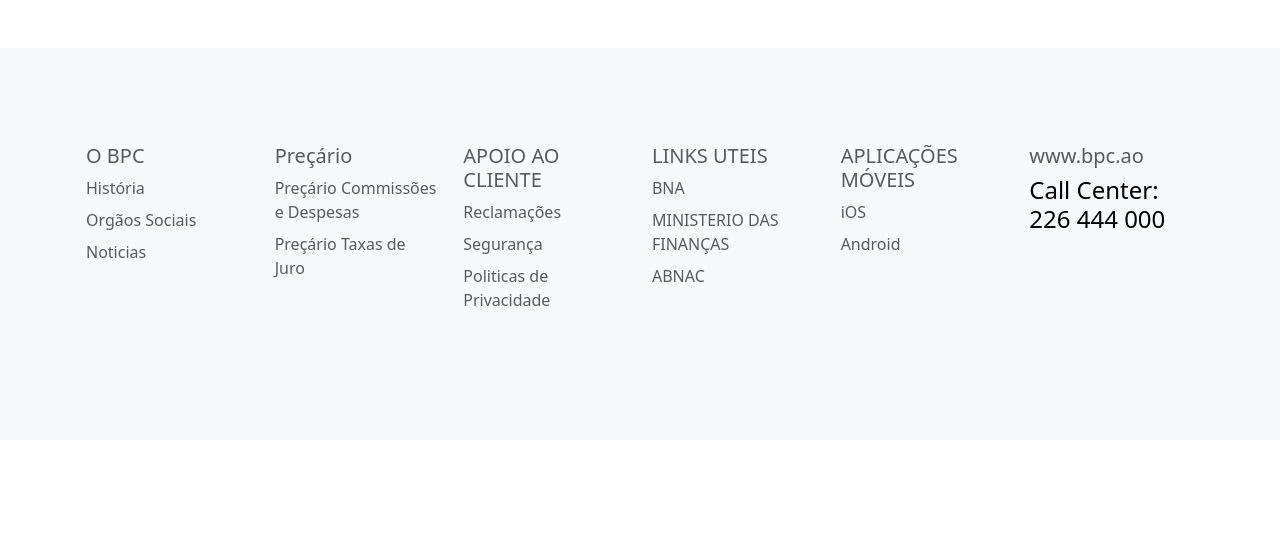
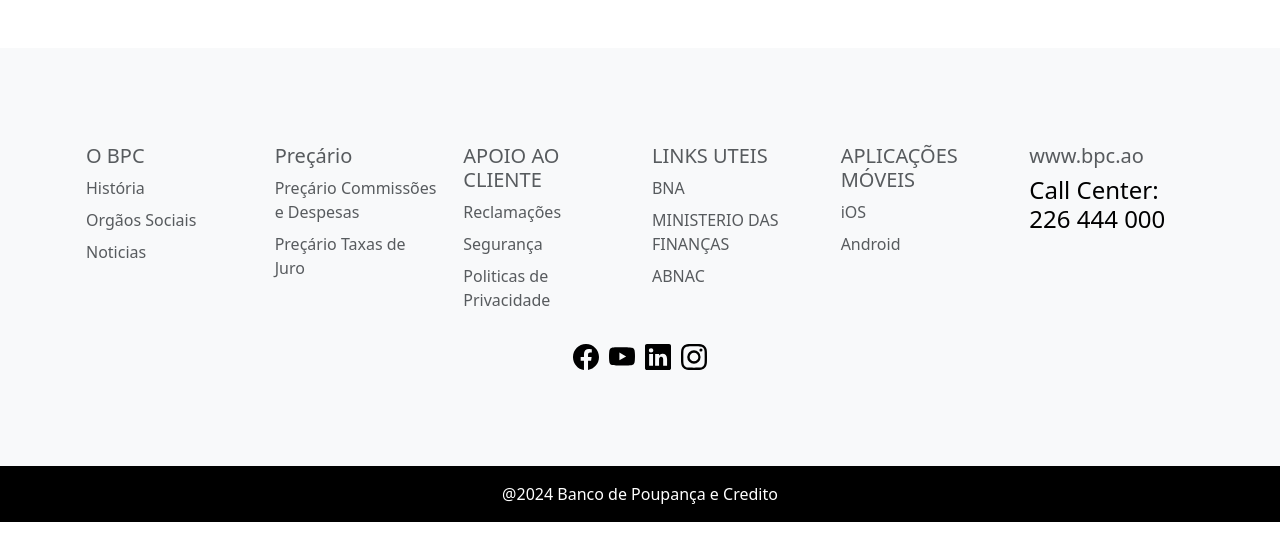
Before and after one commit to JSMbengui/test-web, a plain HTML site: page base/index.html in a window 1280 px wide. Drawn offline with Linux system fonts and the light colour scheme.

Commit message:
feat: add the footer style

```diff
--- a/base/index.html
+++ b/base/index.html
@@ -64,8 +64,55 @@
           </ul>
         </div>
       </div>
+
+      <div class="row">
+        <div class="col-12 text-center">
+          <div style="display: flex; gap: 10px; justify-content: center; align-items: center;">
+            <a href="#" class="text-black text-decoration-none">
+              <svg xmlns="http://www.w3.org/2000/svg" width="26" height="26" fill="currentColor" class="bi bi-facebook"
+                viewBox="0 0 16 16">
+                <path
+                  d="M16 8.049c0-4.446-3.582-8.05-8-8.05C3.58 0-.002 3.603-.002 8.05c0 4.017 2.926 7.347 6.75 7.951v-5.625h-2.03V8.05H6.75V6.275c0-2.017 1.195-3.131 3.022-3.131.876 0 1.791.157 1.791.157v1.98h-1.009c-.993 0-1.303.621-1.303 1.258v1.51h2.218l-.354 2.326H9.25V16c3.824-.604 6.75-3.934 6.75-7.951">
+                </path>
+              </svg>
+            </a>
+
+            <a href="#" class="text-black text-decoration-none"><svg xmlns="http://www.w3.org/2000/svg" width="26"
+                height="26" fill="currentColor" class="bi bi-youtube" viewBox="0 0 16 16">
+                <path
+                  d="M8.051 1.999h.089c.822.003 4.987.033 6.11.335a2.01 2.01 0 0 1 1.415 1.42c.101.38.172.883.22 1.402l.01.104.022.26.008.104c.065.914.073 1.77.074 1.957v.075c-.001.194-.01 1.108-.082 2.06l-.008.105-.009.104c-.05.572-.124 1.14-.235 1.558a2.01 2.01 0 0 1-1.415 1.42c-1.16.312-5.569.334-6.18.335h-.142c-.309 0-1.587-.006-2.927-.052l-.17-.006-.087-.004-.171-.007-.171-.007c-1.11-.049-2.167-.128-2.654-.26a2.01 2.01 0 0 1-1.415-1.419c-.111-.417-.185-.986-.235-1.558L.09 9.82l-.008-.104A31 31 0 0 1 0 7.68v-.123c.002-.215.01-.958.064-1.778l.007-.103.003-.052.008-.104.022-.26.01-.104c.048-.519.119-1.023.22-1.402a2.01 2.01 0 0 1 1.415-1.42c.487-.13 1.544-.21 2.654-.26l.17-.007.172-.006.086-.003.171-.007A100 100 0 0 1 7.858 2zM6.4 5.209v4.818l4.157-2.408z">
+                </path>
+              </svg>
+            </a>
+
+            <a href="#" class="text-black text-decoration-none">
+              <svg xmlns="http://www.w3.org/2000/svg" width="26" height="26" fill="currentColor" class="bi bi-linkedin"
+                viewBox="0 0 16 16">
+                <path
+                  d="M0 1.146C0 .513.526 0 1.175 0h13.65C15.474 0 16 .513 16 1.146v13.708c0 .633-.526 1.146-1.175 1.146H1.175C.526 16 0 15.487 0 14.854zm4.943 12.248V6.169H2.542v7.225zm-1.2-8.212c.837 0 1.358-.554 1.358-1.248-.015-.709-.52-1.248-1.342-1.248S2.4 3.226 2.4 3.934c0 .694.521 1.248 1.327 1.248zm4.908 8.212V9.359c0-.216.016-.432.08-.586.173-.431.568-.878 1.232-.878.869 0 1.216.662 1.216 1.634v3.865h2.401V9.25c0-2.22-1.184-3.252-2.764-3.252-1.274 0-1.845.7-2.165 1.193v.025h-.016l.016-.025V6.169h-2.4c.03.678 0 7.225 0 7.225z">
+                </path>
+              </svg>
+            </a>
+
+            <a href="#" class="text-black text-decoration-none">
+              <svg xmlns="http://www.w3.org/2000/svg" width="26" height="26" fill="currentColor" class="bi bi-instagram"
+                viewBox="0 0 16 16">
+                <path
+                  d="M8 0C5.829 0 5.556.01 4.703.048 3.85.088 3.269.222 2.76.42a3.9 3.9 0 0 0-1.417.923A3.9 3.9 0 0 0 .42 2.76C.222 3.268.087 3.85.048 4.7.01 5.555 0 5.827 0 8.001c0 2.172.01 2.444.048 3.297.04.852.174 1.433.372 1.942.205.526.478.972.923 1.417.444.445.89.719 1.416.923.51.198 1.09.333 1.942.372C5.555 15.99 5.827 16 8 16s2.444-.01 3.298-.048c.851-.04 1.434-.174 1.943-.372a3.9 3.9 0 0 0 1.416-.923c.445-.445.718-.891.923-1.417.197-.509.332-1.09.372-1.942C15.99 10.445 16 10.173 16 8s-.01-2.445-.048-3.299c-.04-.851-.175-1.433-.372-1.941a3.9 3.9 0 0 0-.923-1.417A3.9 3.9 0 0 0 13.24.42c-.51-.198-1.092-.333-1.943-.372C10.443.01 10.172 0 7.998 0zm-.717 1.442h.718c2.136 0 2.389.007 3.232.046.78.035 1.204.166 1.486.275.373.145.64.319.92.599s.453.546.598.92c.11.281.24.705.275 1.485.039.843.047 1.096.047 3.231s-.008 2.389-.047 3.232c-.035.78-.166 1.203-.275 1.485a2.5 2.5 0 0 1-.599.919c-.28.28-.546.453-.92.598-.28.11-.704.24-1.485.276-.843.038-1.096.047-3.232.047s-2.39-.009-3.233-.047c-.78-.036-1.203-.166-1.485-.276a2.5 2.5 0 0 1-.92-.598 2.5 2.5 0 0 1-.6-.92c-.109-.281-.24-.705-.275-1.485-.038-.843-.046-1.096-.046-3.233s.008-2.388.046-3.231c.036-.78.166-1.204.276-1.486.145-.373.319-.64.599-.92s.546-.453.92-.598c.282-.11.705-.24 1.485-.276.738-.034 1.024-.044 2.515-.045zm4.988 1.328a.96.96 0 1 0 0 1.92.96.96 0 0 0 0-1.92m-4.27 1.122a4.109 4.109 0 1 0 0 8.217 4.109 4.109 0 0 0 0-8.217m0 1.441a2.667 2.667 0 1 1 0 5.334 2.667 2.667 0 0 1 0-5.334">
+                </path>
+              </svg>
+            </a>
+          </div>
+        </div>
+      </div>
+
     </div>
   </footer>
+  <div class="row">
+    <div class="col-12 bg-black text-white text-center p-3">
+      <p class="pb-0 mb-0">@2024 Banco de Poupança e Credito</p>
+    </div>
+  </div>
 </body>
 
 </html>
```
